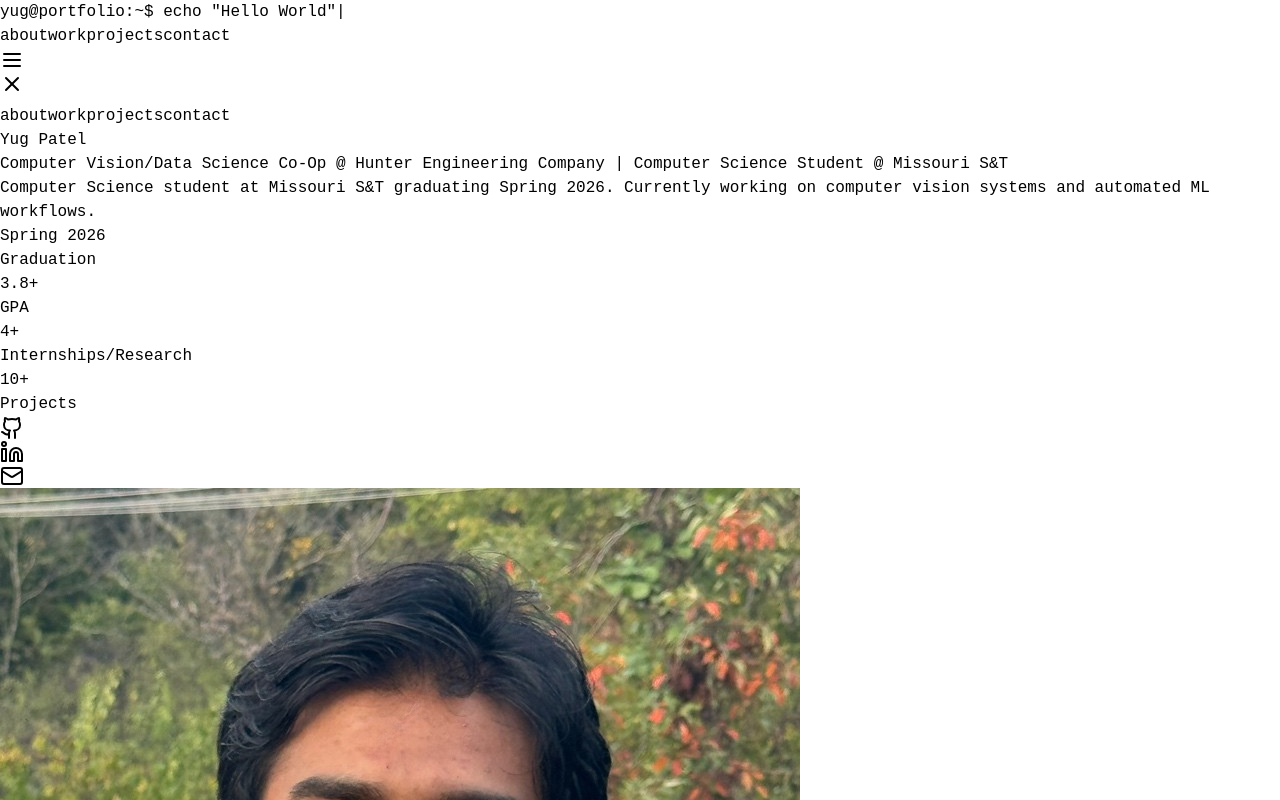
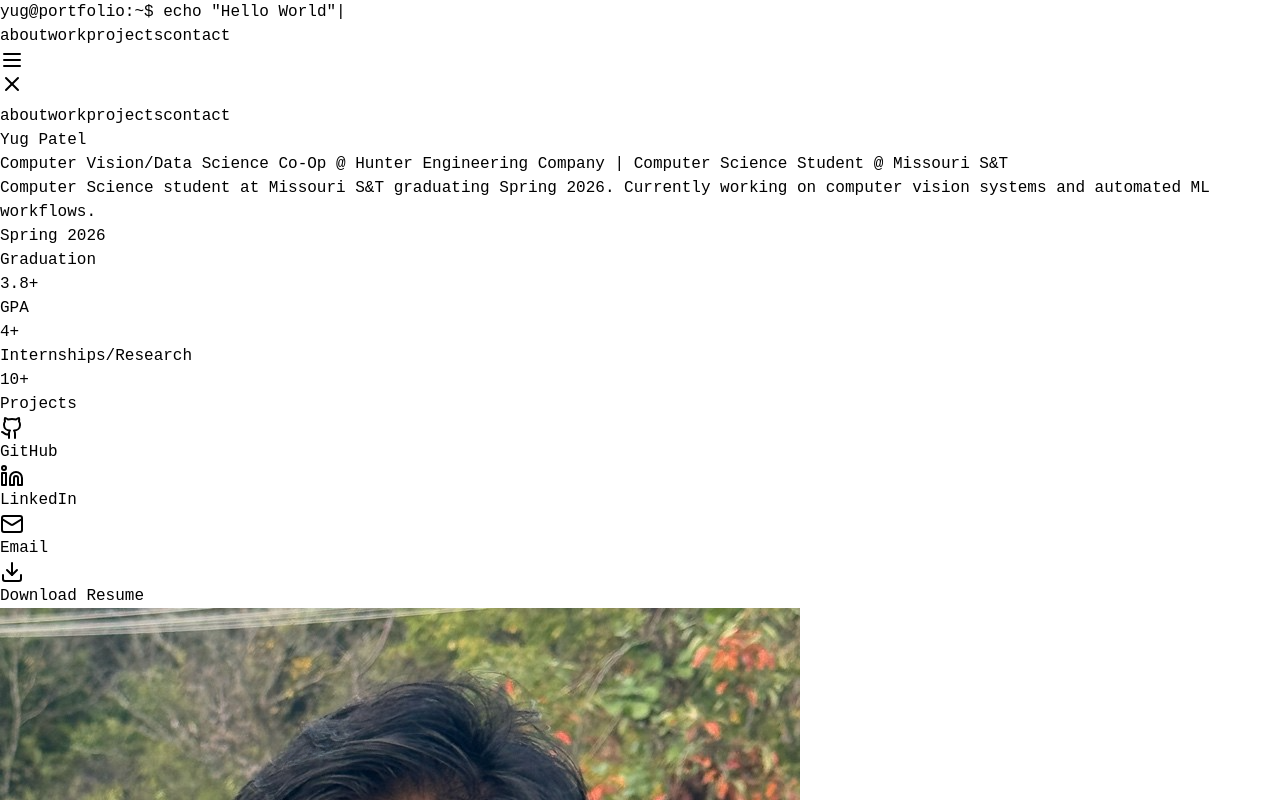
Before and after one commit to pateyu/pateyu.github.io, a React (Vite) app: page / in a window 1280 px wide. Shown: the top 800 px of the page. Built offline with nearby package versions, Linux system fonts and the light colour scheme.

Commit message:
changed description and added resume

```diff
--- a/src/App.jsx
+++ b/src/App.jsx
@@ -1,5 +1,5 @@
 import React, { useState, useEffect } from 'react';
-import { Github, Linkedin, Mail, ChevronDown, ExternalLink, Menu, X } from 'lucide-react';
+import { Github, Linkedin, Mail, ChevronDown, ExternalLink, Menu, X, Download} from 'lucide-react';
 
 const App = () => {
   const [currentSection, setCurrentSection] = useState(0);
@@ -95,7 +95,7 @@ const App = () => {
       company: "U.S. Geological Survey (USGS)",
       period: "Jan 2025 – Present",
       location: "Rolla, MO",
-      description: "Developed automated ML workflows for geospatial analysis, reducing processing time from weeks to hours. Slashed compute time by 60% using CUDA-accelerated parallel processing on HPC environments."
+      description: "Developed automated ML workflows for large-scale geospatial analysis, reducing processing time from weeks to hours. Engineered a feature extraction pipeline for terabyte-scale hydrographic data and applied unsupervised clustering models for density assessments."
     },
     {
       title: "CS Research Intern",
@@ -210,7 +210,7 @@ const App = () => {
           <div className="grid grid-cols-1 lg:grid-cols-2 gap-8 md:gap-12 lg:gap-20 items-center">
             {/* Left Column - Text */}
             <div className="space-y-6 lg:space-y-8 order-2 lg:order-1">
-              <div className="space-y-4">
+              <div className="space-y-6">
                 <h1 className="text-4xl sm:text-5xl md:text-6xl lg:text-6xl xl:text-7xl font-bold text-white leading-tight">
                   Yug Patel
                 </h1>
@@ -242,30 +242,46 @@ const App = () => {
                   <div className="text-xs lg:text-sm text-gray-500">Projects</div>
                 </div>
               </div>
-
               <div className="flex space-x-6 pt-4">
-                <a
-                  href="https://github.com/pateyu"
-                  target="_blank"
-                  rel="noopener noreferrer"
-                  className="text-gray-500 hover:text-green-400 transition-all duration-300 hover:scale-110 transform"
-                >
+                {/* GitHub Icon with Tooltip */}
+                <div className="relative group">
+                  <a href="https://github.com/pateyu" target="_blank" rel="noopener noreferrer" className="text-gray-500 hover:text-green-400 transition-all duration-300 hover:scale-110 transform">
                     <Github className="w-6 h-6" />
                   </a>
-                <a
-                  href="https://www.linkedin.com/in/patel-yug"
-                  target="_blank"
-                  rel="noopener noreferrer"
-                  className="text-gray-500 hover:text-green-400 transition-all duration-300 hover:scale-110 transform"
-                >
+                  <div className="absolute bottom-full left-1/2 -translate-x-1/2 mb-2 px-3 py-1 bg-gray-800 text-white text-xs rounded-md opacity-0 group-hover:opacity-100 transition-opacity duration-300 whitespace-nowrap">
+                    GitHub
+                  </div>
+                </div>
+
+                {/* LinkedIn Icon with Tooltip */}
+                <div className="relative group">
+                  <a href="https://www.linkedin.com/in/patel-yug" target="_blank" rel="noopener noreferrer" className="text-gray-500 hover:text-green-400 transition-all duration-300 hover:scale-110 transform">
                     <Linkedin className="w-6 h-6" />
                   </a>
-                <a
-                  href="mailto:yugbpatel30@gmail.com"
-                  className="text-gray-500 hover:text-green-400 transition-all duration-300 hover:scale-110 transform"
-                >
+                  <div className="absolute bottom-full left-1/2 -translate-x-1/2 mb-2 px-3 py-1 bg-gray-800 text-white text-xs rounded-md opacity-0 group-hover:opacity-100 transition-opacity duration-300 whitespace-nowrap">
+                    LinkedIn
+                  </div>
+                </div>
+
+                {/* Mail Icon with Tooltip */}
+                <div className="relative group">
+                  <a href="mailto:yugbpatel30@gmail.com" className="text-gray-500 hover:text-green-400 transition-all duration-300 hover:scale-110 transform">
                     <Mail className="w-6 h-6" />
                   </a>
+                  <div className="absolute bottom-full left-1/2 -translate-x-1/2 mb-2 px-3 py-1 bg-gray-800 text-white text-xs rounded-md opacity-0 group-hover:opacity-100 transition-opacity duration-300 whitespace-nowrap">
+                    Email
+                  </div>
+                </div>
+
+                {/* Resume Icon with Tooltip */}
+                <div className="relative group">
+                  <a href="/Yug_Patel_Resume.pdf" download="Yug_Patel_Resume.pdf" className="text-gray-500 hover:text-green-400 transition-all duration-300 hover:scale-110 transform">
+                    <Download className="w-6 h-6" />
+                  </a>
+                  <div className="absolute bottom-full left-1/2 -translate-x-1/2 mb-2 px-3 py-1 bg-gray-800 text-white text-xs rounded-md opacity-0 group-hover:opacity-100 transition-opacity duration-300 whitespace-nowrap">
+                    Download Resume
+                  </div>
+                </div>
               </div>
             </div>
 
@@ -375,7 +391,7 @@ const App = () => {
             I am actively seeking full-time and internship opportunities. I am also open to discussing graduate school opportunities and research collaborations.
           </p>
 
-          <div className="grid grid-cols-1 sm:grid-cols-3 gap-6 sm:gap-8 max-w-4xl mx-auto mb-12 sm:mb-16">
+          <div className="grid grid-cols-2 md:grid-cols-4 gap-6 sm:gap-8 max-w-5xl mx-auto mb-12 sm:mb-16">
             {/* Email Card */}
             <a
               href="mailto:yugbpatel30@gmail.com"
@@ -409,7 +425,20 @@ const App = () => {
               <h3 className="text-base sm:text-lg font-bold text-white mb-2">LinkedIn</h3>
               <p className="text-gray-400 text-xs sm:text-sm">patel-yug</p>
             </a>
+            {/* Resume Card */}
+            <a
+              href="/Yug_Patel_Resume.pdf"
+              download="Yug_Patel_Resume.pdf"
+              target="_blank"
+              rel="noopener noreferrer"
+              className="group p-6 sm:p-8 border border-gray-800 hover:border-green-400 transition-all duration-300 rounded-lg hover:shadow-lg hover:shadow-green-400/10 transform hover:-translate-y-1"
+            >
+              <Download className="w-6 sm:w-8 h-6 sm:h-8 text-green-400 mx-auto mb-4 group-hover:scale-110 transition-transform duration-300" />
+              <h3 className="text-base sm:text-lg font-bold text-white mb-2">Resume</h3>
+              <p className="text-gray-400 text-xs sm:text-sm">Download a copy</p>
+            </a>
           </div>
+
 
           <div className="flex items-center justify-center mt-12">
             <div className="flex items-center space-x-2">
```
Also changed, not shown: 2 other files (tests, documents, lock files or other folders). Lines whose indentation alone changed are shown as unchanged.
